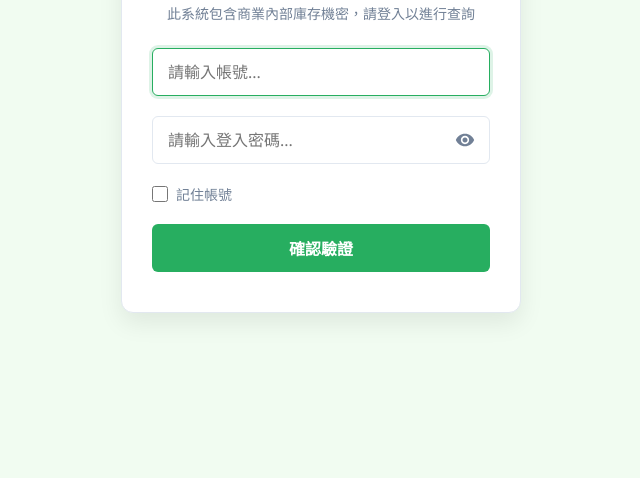
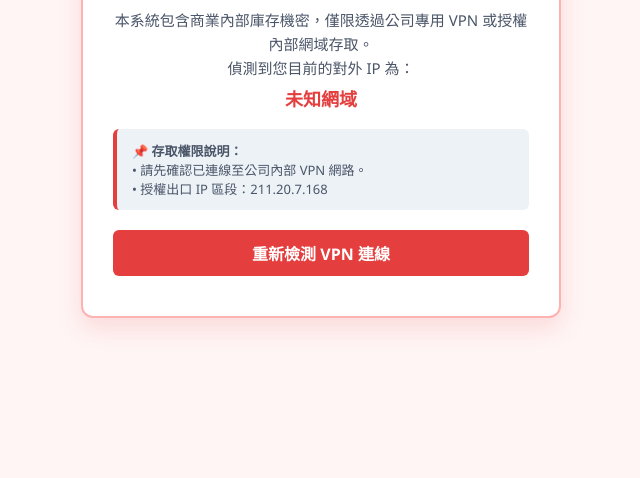
Before and after one commit to materialdep-cloud/Real-time-inventory, a plain HTML site: page index.html in a window 1280 px wide. Shown: the part 322-800 px from the top of the page, without its empty margins (319-959 px from the left). Drawn offline with Linux system fonts and the light colour scheme; no server answers.

Commit message:
Update index.html

```diff
--- a/index.html
+++ b/index.html
@@ -532,6 +532,31 @@
     </div>
 </div>
 
+<!-- VPN 網域/IP 軟性卡控全螢幕鎖定畫面 -->
+<div id="vpn-overlay" style="display: none; position: fixed; top: 0; left: 0; width: 100%; height: 100%; background: #fff5f5; z-index: 10000; justify-content: center; align-items: center; padding: 20px;">
+    <div style="background: white; padding: 40px 30px; border-radius: 12px; border: 2px solid #feb2b2; max-width: 480px; width: 100%; text-align: center; box-shadow: 0 10px 25px rgba(229, 62, 62, 0.15);">
+        <div style="margin-bottom: 20px; color: #e53e3e; display: flex; justify-content: center;">
+            <svg width="64" height="64" viewBox="0 0 24 24" fill="currentColor">
+                <path d="M12 1L3 5v6c0 5.55 3.84 10.74 9 12 5.16-1.26 9-6.45 9-12V5l-9-4zm0 6c1.4 0 2.5 1.1 2.5 2.5 0 .93-.5 1.73-1.25 2.16l1.09 3.26h-4.68l1.09-3.26C10 11.23 9.5 10.43 9.5 9.5 9.5 8.1 10.6 7 12 7z"/>
+            </svg>
+        </div>
+        <h2 style="color: #c53030; font-size: 22px; margin-bottom: 12px; font-weight: 700;">VPN / 特定網域安全防護卡控</h2>
+        <p style="color: #4a5568; font-size: 15px; margin-bottom: 15px; line-height: 1.6;">
+            本系統包含商業內部庫存機密，僅限透過公司專用 VPN 或授權內部網域存取。<br>
+            偵測到您目前的對外 IP 為：<br>
+            <b id="detected-ip-display" style="color: #e53e3e; font-size: 18px; margin-top: 5px; display: inline-block;">檢測中...</b>
+        </p>
+        <div style="background: #edf2f7; padding: 12px 15px; border-radius: 6px; font-size: 13px; color: #4a5568; margin-bottom: 20px; text-align: left; border-left: 4px solid #e53e3e;">
+            📌 <b>存取權限說明：</b><br>
+            • 請先確認已連線至公司內部 VPN 網路。<br>
+            • 授權出口 IP 區段：<code>211.20.7.168</code>
+        </div>
+        <button id="btn-retry-vpn" style="width: 100%; height: 46px; background-color: #e53e3e; color: white; border: none; border-radius: 6px; font-size: 16px; font-weight: 600; cursor: pointer; transition: background-color 0.2s;" onmouseover="this.style.backgroundColor='#c53030'" onmouseout="this.style.backgroundColor='#e53e3e'">
+            重新檢測 VPN 連線
+        </button>
+    </div>
+</div>
+
 <!-- 主功能容器 -->
 <div class="container" id="app-container">
     <div class="logout-btn-container" style="display: flex; justify-content: space-between; align-items: center; width: 100%; margin-bottom: 10px; flex-wrap: wrap; gap: 10px;">
@@ -643,6 +668,11 @@
 <script>
     const csvUrl = "https://docs.google.com/spreadsheets/d/e/2PACX-1vRqhij3tYIKCP5YwznxO0uCrthJDE09xE8pOG76mejZDrH6xFyPRndBKnx9UBwQmnxxyvcE9vUUZJqk/pub?gid=322034433&single=true&output=csv";
 
+    // 允許的 VPN 出口 IP / 網域白名單 (可配置多組 IP)
+    const ALLOWED_VPN_IPS = [
+        "211.20.7.168"
+    ];
+
     // 系統安全設定：帳號密碼對照表
     const VALID_USERS = {
         "0305": "830724",
@@ -747,13 +777,41 @@
                     // 不同 API 回傳的欄位名稱不一，做全面相容性對應
                     const ip = data.ip || data.query || data.origin || data.ipAddress;
                     if (ip) {
-                        userIpAddress = ip;
+                        userIpAddress = ip.trim();
                         break; // 成功獲取，跳出循環
                     }
                 }
             } catch (e) {
                 console.log(`無法從 ${url} 取得 IP`, e);
             }
+        }
+        return userIpAddress;
+    }
+
+    // 執行 VPN 出口 IP / 網域軟性檢測
+    async function validateVPN() {
+        const detectedIpEl = document.getElementById('detected-ip-display');
+        const vpnOverlay = document.getElementById('vpn-overlay');
+
+        if (detectedIpEl) detectedIpEl.textContent = '檢測中...';
+
+        await fetchUserIP();
+
+        if (detectedIpEl) {
+            detectedIpEl.textContent = userIpAddress || '無法取得 IP';
+        }
+
+        // 比對目前 IP 是否屬於白名單允許的 IP 或網域區段
+        const isAllowed = ALLOWED_VPN_IPS.some(allowedIp => {
+            return userIpAddress === allowedIp || userIpAddress.startsWith(allowedIp);
+        });
+
+        if (!isAllowed) {
+            vpnOverlay.style.display = 'flex';
+            return false;
+        } else {
+            vpnOverlay.style.display = 'none';
+            return true;
         }
     }
 
@@ -1392,10 +1450,22 @@
 
     // 啟動身分驗證與預先載入 IP 流程
     async function startApp() {
-        // 在背景非同步抓取 IP 並存入 userIpAddress 變數
-        fetchUserIP();
-        // 執行驗證檢查
-        checkAuth();
+        // 設定重新檢測按鈕事件
+        const btnRetry = document.getElementById('btn-retry-vpn');
+        if (btnRetry) {
+            btnRetry.onclick = async function() {
+                const isValid = await validateVPN();
+                if (isValid) {
+                    checkAuth();
+                }
+            };
+        }
+
+        // 先執行 VPN IP 檢測
+        const isVpnValid = await validateVPN();
+        if (isVpnValid) {
+            checkAuth();
+        }
     }
 
     window.onload = startApp;
```
